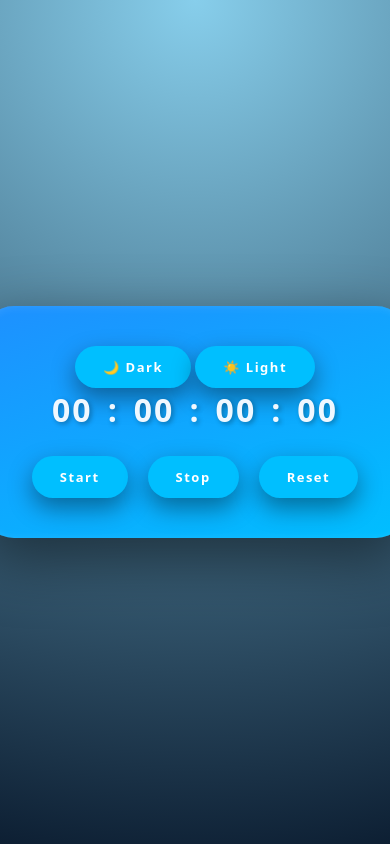
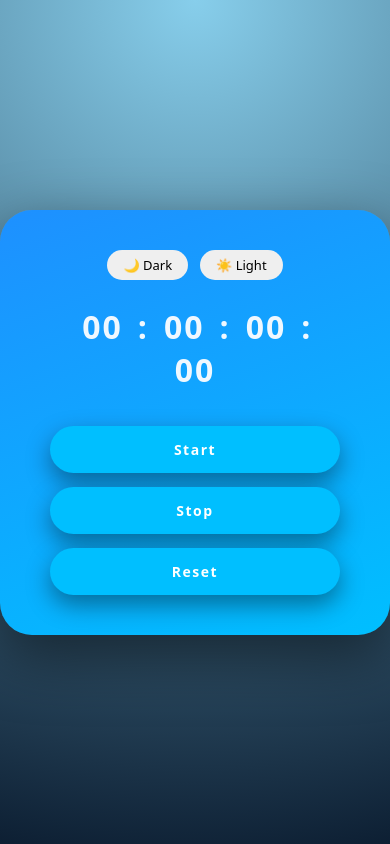
Before and after one commit to CodeWIthAbdullah-007/JAVASCRIPT_STOP_WATCH_SMIT_BATCH_-18-, a plain HTML site: page index.html in a window 390 px wide. Drawn offline with Linux system fonts and the light colour scheme.

Commit message:
Update style.css

```diff
--- a/style.css
+++ b/style.css
@@ -11,85 +11,101 @@
     align-items:center;
     justify-content:center;
     background: radial-gradient(circle at top, #87ceeb, #0d1f33);
+    transition: background 0.4s;
 }
 
 .stopwatch-container{
     background: linear-gradient(160deg, #1e90ff, #00bfff);
-    padding: 40px 50px;
-    border-radius: 32px;
-    box-shadow: 0 20px 60px rgba(0, 0, 0, 0.5), inset 1px 1px 10px rgba(255,255,255,0.1);
-    text-align: center;
-    transition: transform 0.3s ease, box-shadow 0.3s ease;
+    padding:40px 50px;
+    border-radius:32px;
+    text-align:center;
+    box-shadow:0 20px 60px rgba(0,0,0,0.5);
+    transition: transform 0.3s, box-shadow 0.3s;
 }
 
 .stopwatch-container:hover{
-    transform: translateY(-5px);
-    box-shadow: 0 30px 80px rgba(0, 0, 0, 0.6), inset 1px 1px 12px rgba(255,255,255,0.15);
+    transform: translateY(-6px);
+    box-shadow:0 30px 80px rgba(0,0,0,0.6);
+}
+
+.mode-btns{
+    display:flex;
+    justify-content:center;
+    gap:12px;
+    margin-bottom:25px;
+}
+
+.mode-btns button{
+    padding:6px 16px;
+    border:none;
+    border-radius:20px;
+    cursor:pointer;
+    font-size:13px;
+    transition:0.3s;
+}
+
+.mode-btns button:hover{
+    background:#1e90ff;
+    color:#fff;
 }
 
 .time-display{
-    font-size: 40px;
-    font-weight: 700;
-    color: #f0f8ff;
-    margin-bottom: 35px;
-    letter-spacing: 4px;
-    text-shadow: 2px 2px 5px rgba(0,0,0,0.3);
+    font-size:40px;
+    font-weight:700;
+    color:#f0f8ff;
+    margin-bottom:35px;
+    letter-spacing:4px;
 }
 
 .time-display span{
-    min-width: 50px;
-    display: inline-block;
+    min-width:50px;
+    display:inline-block;
 }
 
 .buttons{
-    display: flex;
-    justify-content: center;
-    gap: 20px;
+    display:flex;
+    justify-content:center;
+    gap:20px;
 }
 
-button{
-    padding: 14px 36px;
-    border: none;
-    border-radius: 50px;
-    background: #00bfff;
-    color: #fff;
-    font-size: 14px;
-    font-weight: 600;
-    letter-spacing: 1.5px;
-    cursor: pointer;
-    box-shadow: 0 10px 25px rgba(0, 0, 0, 0.4);
-    transition: all 0.3s ease;
+.buttons button{
+    padding:14px 36px;
+    border:none;
+    border-radius:50px;
+    background:#00bfff;
+    color:#fff;
+    font-size:14px;
+    font-weight:600;
+    letter-spacing:1.5px;
+    cursor:pointer;
+    box-shadow:0 10px 25px rgba(0,0,0,0.4);
+    transition:0.3s;
 }
 
-button:hover{
-    background: #1e90ff;
-    transform: translateY(-5px) scale(1.05);
-    box-shadow: 0 15px 35px rgba(0, 0, 0, 0.5);
+.buttons button:hover{
+    background:#1e90ff;
+    transform: translateY(-4px) scale(1.05);
 }
 
-button:active{
+.buttons button:active{
     transform: scale(0.95);
-    box-shadow: 0 5px 15px rgba(0,0,0,0.3);
 }
 
-@media (max-width: 480px){
+.dark{
+    background: radial-gradient(circle at top, #020617, #000);
+}
+
+.dark .stopwatch-container{
+    background: linear-gradient(160deg, #020617, #0b1220);
+}
+
+@media(max-width:480px){
     .time-display{
-        font-size: 32px;
-        letter-spacing: 2px;
-        margin-bottom: 25px;
+        font-size:32px;
+        letter-spacing:2px;
     }
-    button{
-        padding: 12px 28px;
-        font-size: 13px;
+    .buttons{
+        flex-direction:column;
+        gap:14px;
     }
 }
-
-@media (max-width: 360px){
-    .time-display{
-        font-size: 28px;
-    }
-    button{
-        padding: 10px 22px;
-        font-size: 12px;
-    }
-}
```
